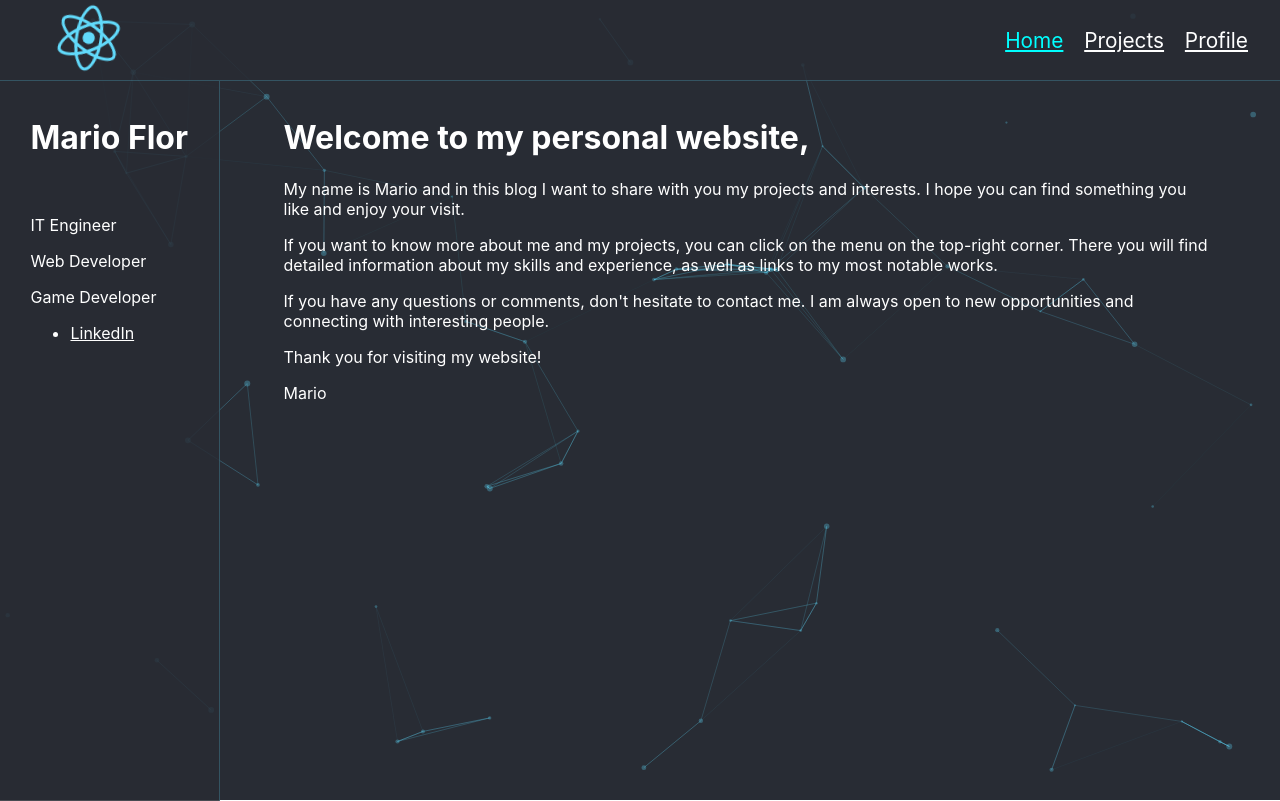
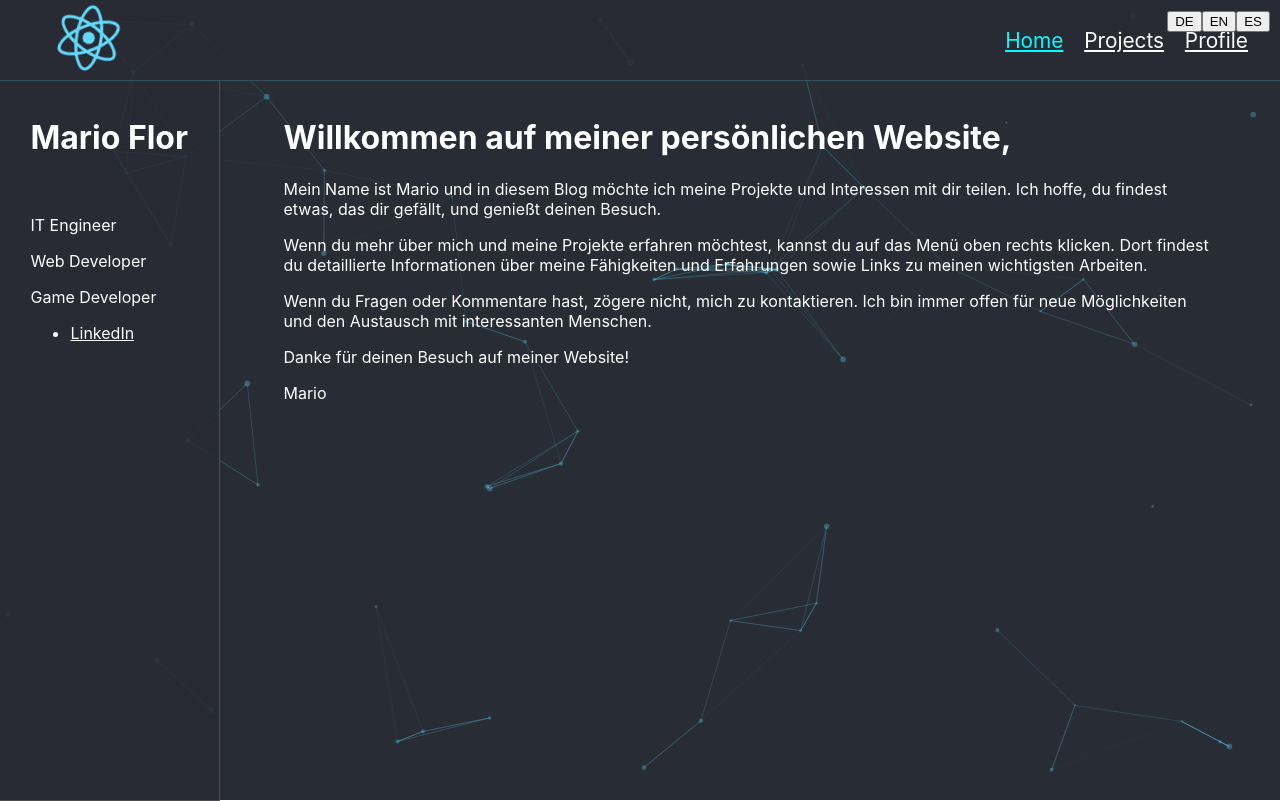
Before and after one commit to ObliMario/mario-flor-dev, a React (Create React App) app: page /#/ in a window 1280 px wide. Built offline with nearby package versions, Linux system fonts and the light colour scheme.

Commit message:
Implementa soporte multilenguaje con react-i18next

```diff
--- a/package.json
+++ b/package.json
@@ -7,9 +7,11 @@
     "@testing-library/react": "^13.4.0",
     "@testing-library/user-event": "^13.5.0",
     "bootstrap": "^5.2.2",
+    "i18next": "^25.2.1",
     "react": "^18.2.0",
     "react-bootstrap": "^2.5.0",
     "react-dom": "^18.2.0",
+    "react-i18next": "^15.5.3",
     "react-router-dom": "^6.4.2",
     "react-scripts": "5.0.1",
     "react-tsparticles": "^2.5.1",
--- a/src/App.js
+++ b/src/App.js
@@ -7,11 +7,16 @@ import { ProfilePage } from "./ProfilePage";
 import { Menu } from "./Menu";
 import { BlogPost } from "./BlogPost";
 
+// 🔁 Importa el selector de idioma
+import LanguageSwitcher from "./LanguageSwitcher";
+
+// 🔁 Asegúrate de importar i18n config
+import "./i18n";
+
 function App() {
-
   return (
     <HashRouter>
-
+      <LanguageSwitcher /> {/* 🌐 Mostrar siempre el selector */}
       <Menu />
       <Routes>
         <Route path="/" element={<HomePage />} />
@@ -19,7 +24,7 @@ function App() {
           <Route path=":slug" element={<BlogPost />} />
         </Route>
         <Route path="/profile" element={<ProfilePage />} />
-        <Route path="*" element={<p>Not found </p>} />
+        <Route path="*" element={<p>Not found</p>} />
       </Routes>
     </HashRouter>
   );
--- a/src/HomePage.js
+++ b/src/HomePage.js
@@ -1,24 +1,18 @@
 import React from "react";
 import { Container } from "./Container";
+import { useTranslation } from "react-i18next";
 
 function HomePage() {
+  const { t } = useTranslation();
+
   return (
     <Container>
-      <h1> Welcome to my personal website,</h1>
-      <p>
-        My name is Mario and in this blog I want to share with you my projects and interests. I hope you can find something you like and enjoy your
-        visit.
-      </p>
-      <p>
-        If you want to know more about me and my projects, you can click on the menu on the top-right corner. There you will find detailed information
-        about my skills and experience, as well as links to my most notable works.
-      </p>
-      <p>
-        If you have any questions or comments, don't hesitate to contact me. I am always open to new opportunities and connecting with interesting
-        people.
-      </p>
-      <p>Thank you for visiting my website!</p>
-      <p>Mario</p>
+      <h1>{t("title")}</h1>
+      <p>{t("intro")}</p>
+      <p>{t("more")}</p>
+      <p>{t("contact")}</p>
+      <p>{t("thanks")}</p>
+      <p>{t("signature")}</p>
     </Container>
   );
 }
--- /dev/null
+++ b/src/LanguageSwitcher.js
@@ -0,0 +1,21 @@
+import React from "react";
+import { useTranslation } from "react-i18next";
+
+function LanguageSwitcher() {
+  const { i18n } = useTranslation();
+
+  const changeLanguage = (lng) => {
+    i18n.changeLanguage(lng);
+    localStorage.setItem("lang", lng); // guardar preferencia
+  };
+
+  return (
+    <div style={{ position: "absolute", top: 10, right: 10, zIndex: 1000 }}>
+      <button onClick={() => changeLanguage("de")}>DE</button>
+      <button onClick={() => changeLanguage("en")}>EN</button>
+      <button onClick={() => changeLanguage("es")}>ES</button>
+    </div>
+  );
+}
+
+export default LanguageSwitcher;
--- /dev/null
+++ b/src/i18n.js
@@ -0,0 +1,22 @@
+import i18n from 'i18next';
+import { initReactI18next } from 'react-i18next';
+
+import en from './locales/en/translation.json';
+import es from './locales/es/translation.json';
+import de from './locales/de/translation.json';
+
+i18n.use(initReactI18next).init({
+  resources: {
+    en: { translation: en },
+    es: { translation: es },
+    de: { translation: de }
+  },
+  lng: localStorage.getItem('lang') || 'de',
+  fallbackLng: 'en',
+
+  interpolation: {
+    escapeValue: false
+  }
+});
+
+export default i18n;
--- a/src/index.js
+++ b/src/index.js
@@ -3,6 +3,7 @@ import ReactDOM from 'react-dom/client';
 import './index.css';
 import App from './App';
 import reportWebVitals from './reportWebVitals';
+import './i18n';
 
 const root = ReactDOM.createRoot(document.getElementById('root'));
 root.render(
--- /dev/null
+++ b/src/locales/de/translation.json
@@ -0,0 +1,8 @@
+{
+  "title": "Willkommen auf meiner persönlichen Website,",
+  "intro": "Mein Name ist Mario und in diesem Blog möchte ich meine Projekte und Interessen mit dir teilen.\nIch hoffe, du findest etwas, das dir gefällt, und genießt deinen Besuch.",
+  "more": "Wenn du mehr über mich und meine Projekte erfahren möchtest, kannst du auf das Menü oben rechts klicken.\nDort findest du detaillierte Informationen über meine Fähigkeiten und Erfahrungen sowie Links zu meinen wichtigsten Arbeiten.",
+  "contact": "Wenn du Fragen oder Kommentare hast, zögere nicht, mich zu kontaktieren.\nIch bin immer offen für neue Möglichkeiten und den Austausch mit interessanten Menschen.",
+  "thanks": "Danke für deinen Besuch auf meiner Website!",
+  "signature": "Mario"
+}
--- /dev/null
+++ b/src/locales/en/translation.json
@@ -0,0 +1,8 @@
+{
+    "title": "Welcome to my personal website.",
+    "intro": "My name is Mario and in this blog I want to share with you my projects and interests. I hope you can find something you like and enjoy your visit.",
+    "more": "If you want to know more about me and my projects, you can click on the menu on the top-right corner. There you will find detailed information about my skills and experience, as well as links to my most notable works. \n If you have any questions or comments, don't hesitate to contact me. I am always open to new opportunities and connecting with interesting people.",
+    "thanks": "Thank you for visiting my website!",
+    "contact": "If you want to get in touch, feel free to reach out through the contact form or my social media profiles.",
+    "signature": "Mario"
+}
--- /dev/null
+++ b/src/locales/es/translation.json
@@ -0,0 +1,8 @@
+{
+  "title": "Bienvenido a mi sitio web personal,",
+  "intro": "Mi nombre es Mario y en este blog quiero compartir contigo mis proyectos e intereses.\nEspero que encuentres algo que te guste y disfrutes tu visita.",
+  "more": "Si quieres saber más sobre mí y mis proyectos, puedes hacer clic en el menú en la esquina superior derecha.\nAllí encontrarás información detallada sobre mis habilidades y experiencia, así como enlaces a mis trabajos más destacados.",
+  "contact": "Si tienes alguna pregunta o comentario, no dudes en contactarme.\nSiempre estoy abierto a nuevas oportunidades y a conectar con personas interesantes.",
+  "thanks": "¡Gracias por visitar mi sitio web!",
+  "signature": "Mario"
+}
```
Also changed, not shown: 1 other file (tests, documents, lock files or other folders).
